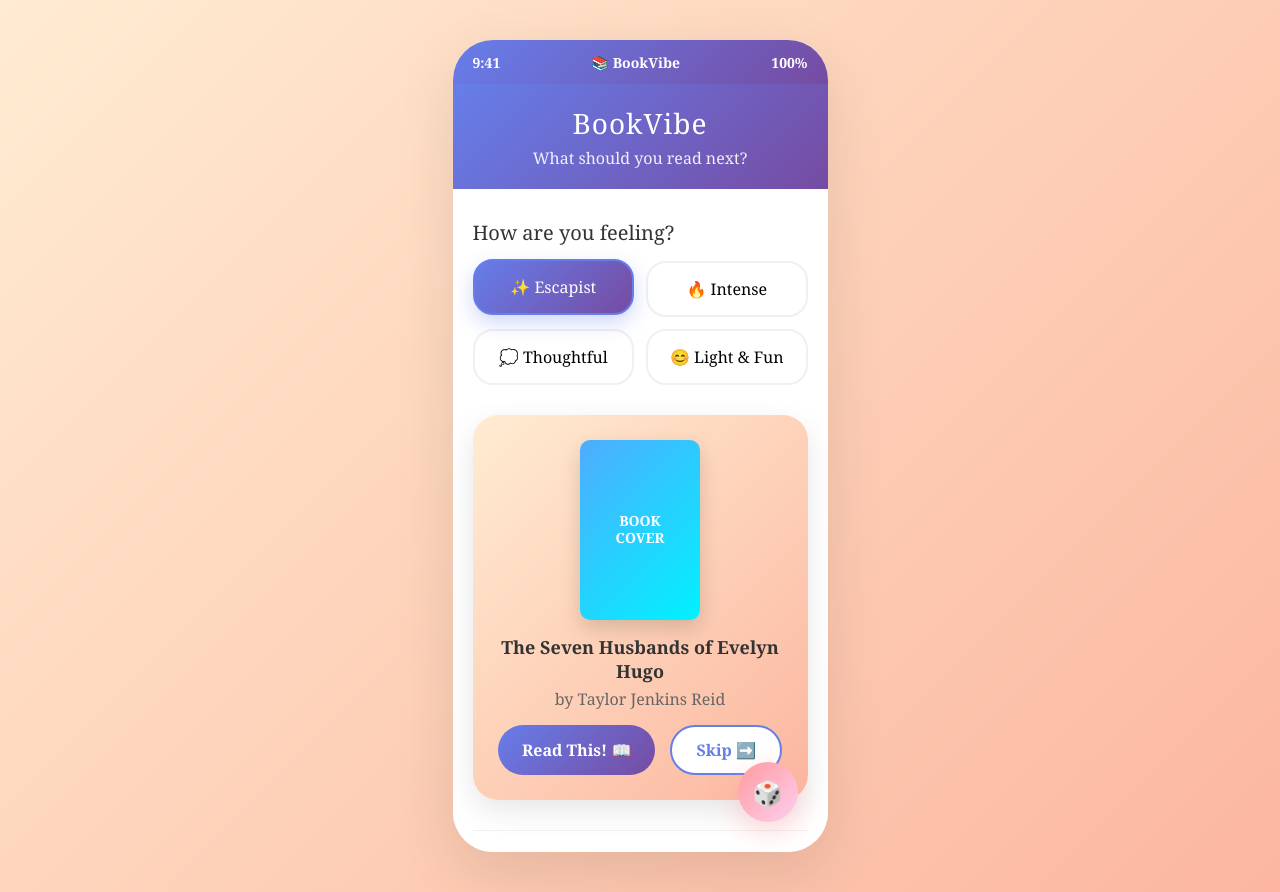
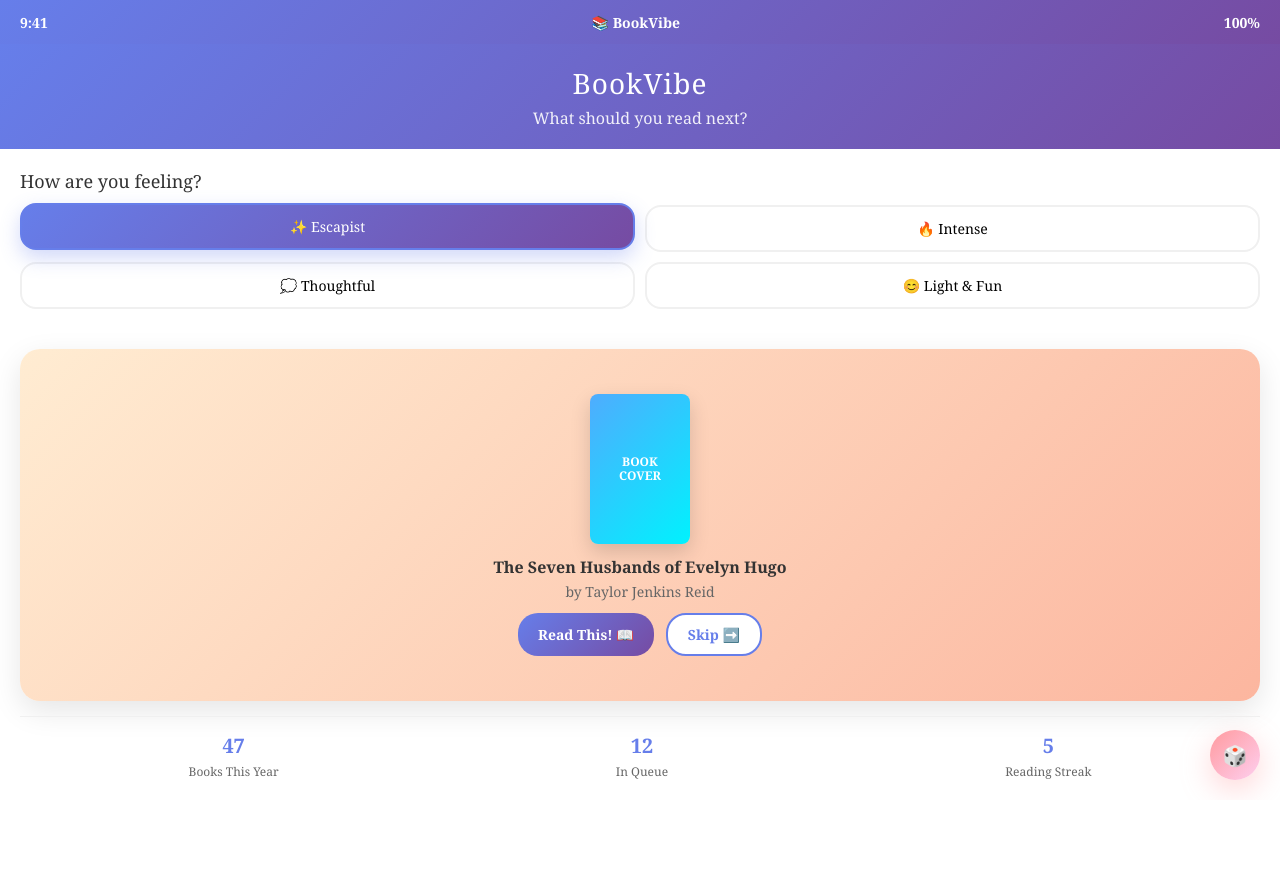
Before and after one commit to timcoe429/bookvibe, a React (Create React App) app in the folder client/: page / in a window 1280 px wide. After the commit the page ends 800 px from the top, so only its background shows below. Built offline with nearby package versions, Linux system fonts and the light colour scheme.

Commit message:
Update App.css

```diff
--- a/client/src/App.css
+++ b/client/src/App.css
@@ -8,29 +8,26 @@ body {
   font-family: 'Georgia', serif;
   background: linear-gradient(135deg, #ffecd2 0%, #fcb69f 100%);
   min-height: 100vh;
-  padding: 20px;
+  overflow: hidden;
+}
+
+.app-container {
+  width: 100vw;
+  height: 100vh;
   display: flex;
   justify-content: center;
   align-items: center;
-}
-
-.app-container {
-  width: 100%;
-  display: flex;
-  justify-content: center;
-  align-items: center;
-  min-height: 100vh;
-  padding: 20px;
+  background: linear-gradient(135deg, #ffecd2 0%, #fcb69f 100%);
 }
 
 .phone-container {
-  width: 375px;
-  height: 812px;
+  width: 100%;
+  height: 100%;
   background: #fff;
-  border-radius: 40px;
-  box-shadow: 0 20px 60px rgba(0,0,0,0.1);
   overflow: hidden;
   position: relative;
+  display: flex;
+  flex-direction: column;
 }
 
 .status-bar {
@@ -43,6 +40,7 @@ body {
   color: white;
   font-size: 14px;
   font-weight: 600;
+  flex-shrink: 0;
 }
 
 .header {
@@ -50,6 +48,7 @@ body {
   color: white;
   padding: 20px;
   text-align: center;
+  flex-shrink: 0;
 }
 
 .header h1 {
@@ -66,39 +65,41 @@ body {
 
 .main-content {
   flex: 1;
-  padding: 30px 20px;
+  padding: 20px;
   background: white;
-  height: calc(100% - 44px - 80px);
-  overflow-y: auto;
+  overflow: hidden;
+  display: flex;
+  flex-direction: column;
 }
 
 .mood-section {
-  margin-bottom: 30px;
+  margin-bottom: 20px;
+  flex-shrink: 0;
 }
 
 .section-title {
-  font-size: 20px;
+  font-size: 18px;
   color: #333;
-  margin-bottom: 15px;
+  margin-bottom: 12px;
   font-weight: 300;
 }
 
 .mood-buttons {
   display: grid;
   grid-template-columns: 1fr 1fr;
-  gap: 12px;
-  margin-bottom: 25px;
+  gap: 10px;
+  margin-bottom: 20px;
 }
 
 .mood-btn {
-  padding: 15px;
+  padding: 12px;
   border: 2px solid #f0f0f0;
-  border-radius: 20px;
+  border-radius: 16px;
   background: white;
   cursor: pointer;
   transition: all 0.3s ease;
   text-align: center;
-  font-size: 16px;
+  font-size: 14px;
   font-family: 'Georgia', serif;
 }
 
@@ -112,54 +113,58 @@ body {
 
 .book-card {
   background: linear-gradient(135deg, #ffecd2 0%, #fcb69f 100%);
-  border-radius: 25px;
-  padding: 25px;
-  margin-bottom: 20px;
+  border-radius: 20px;
+  padding: 20px;
+  margin-bottom: 15px;
   text-align: center;
   box-shadow: 0 10px 30px rgba(0,0,0,0.1);
   animation: fadeIn 0.6s ease;
+  flex: 1;
+  display: flex;
+  flex-direction: column;
+  justify-content: center;
 }
 
 .book-cover {
-  width: 120px;
-  height: 180px;
+  width: 100px;
+  height: 150px;
   background: linear-gradient(135deg, #4facfe 0%, #00f2fe 100%);
-  border-radius: 10px;
-  margin: 0 auto 15px;
+  border-radius: 8px;
+  margin: 0 auto 12px;
   display: flex;
   align-items: center;
   justify-content: center;
   color: white;
-  font-size: 14px;
+  font-size: 12px;
   font-weight: bold;
   box-shadow: 0 8px 20px rgba(0,0,0,0.15);
   line-height: 1.2;
 }
 
 .book-title {
-  font-size: 18px;
+  font-size: 16px;
   font-weight: bold;
   color: #333;
-  margin-bottom: 5px;
+  margin-bottom: 4px;
 }
 
 .book-author {
   color: #666;
-  font-size: 16px;
-  margin-bottom: 15px;
+  font-size: 14px;
+  margin-bottom: 12px;
 }
 
 .action-buttons {
   display: flex;
-  gap: 15px;
+  gap: 12px;
   justify-content: center;
 }
 
 .btn {
-  padding: 12px 24px;
+  padding: 10px 20px;
   border: none;
-  border-radius: 25px;
-  font-size: 16px;
+  border-radius: 20px;
+  font-size: 14px;
   font-weight: 600;
   cursor: pointer;
   transition: all 0.3s ease;
@@ -185,9 +190,9 @@ body {
 .stats {
   display: flex;
   justify-content: space-around;
-  margin-top: 30px;
-  padding-top: 20px;
+  padding-top: 15px;
   border-top: 1px solid #f0f0f0;
+  flex-shrink: 0;
 }
 
 .stat {
@@ -195,30 +200,30 @@ body {
 }
 
 .stat-number {
-  font-size: 24px;
+  font-size: 20px;
   font-weight: bold;
   color: #667eea;
 }
 
 .stat-label {
-  font-size: 14px;
+  font-size: 12px;
   color: #666;
-  margin-top: 5px;
+  margin-top: 4px;
 }
 
 .floating-action {
   position: absolute;
-  bottom: 30px;
-  right: 30px;
-  width: 60px;
-  height: 60px;
+  bottom: 20px;
+  right: 20px;
+  width: 50px;
+  height: 50px;
   background: linear-gradient(135deg, #ff9a9e 0%, #fecfef 100%);
   border-radius: 50%;
   display: flex;
   align-items: center;
   justify-content: center;
   color: white;
-  font-size: 24px;
+  font-size: 20px;
   box-shadow: 0 10px 30px rgba(255, 154, 158, 0.4);
   cursor: pointer;
   transition: all 0.3s ease;
@@ -245,12 +250,33 @@ body {
 /* Mobile responsiveness */
 @media (max-width: 480px) {
   .phone-container {
-    width: 100%;
-    height: 100vh;
     border-radius: 0;
   }
 
   .app-container {
     padding: 0;
   }
+
+  .main-content {
+    padding: 15px;
+  }
+
+  .book-cover {
+    width: 80px;
+    height: 120px;
+    font-size: 10px;
+  }
+
+  .book-title {
+    font-size: 14px;
+  }
+
+  .book-author {
+    font-size: 12px;
+  }
+
+  .btn {
+    padding: 8px 16px;
+    font-size: 12px;
+  }
 }
```
